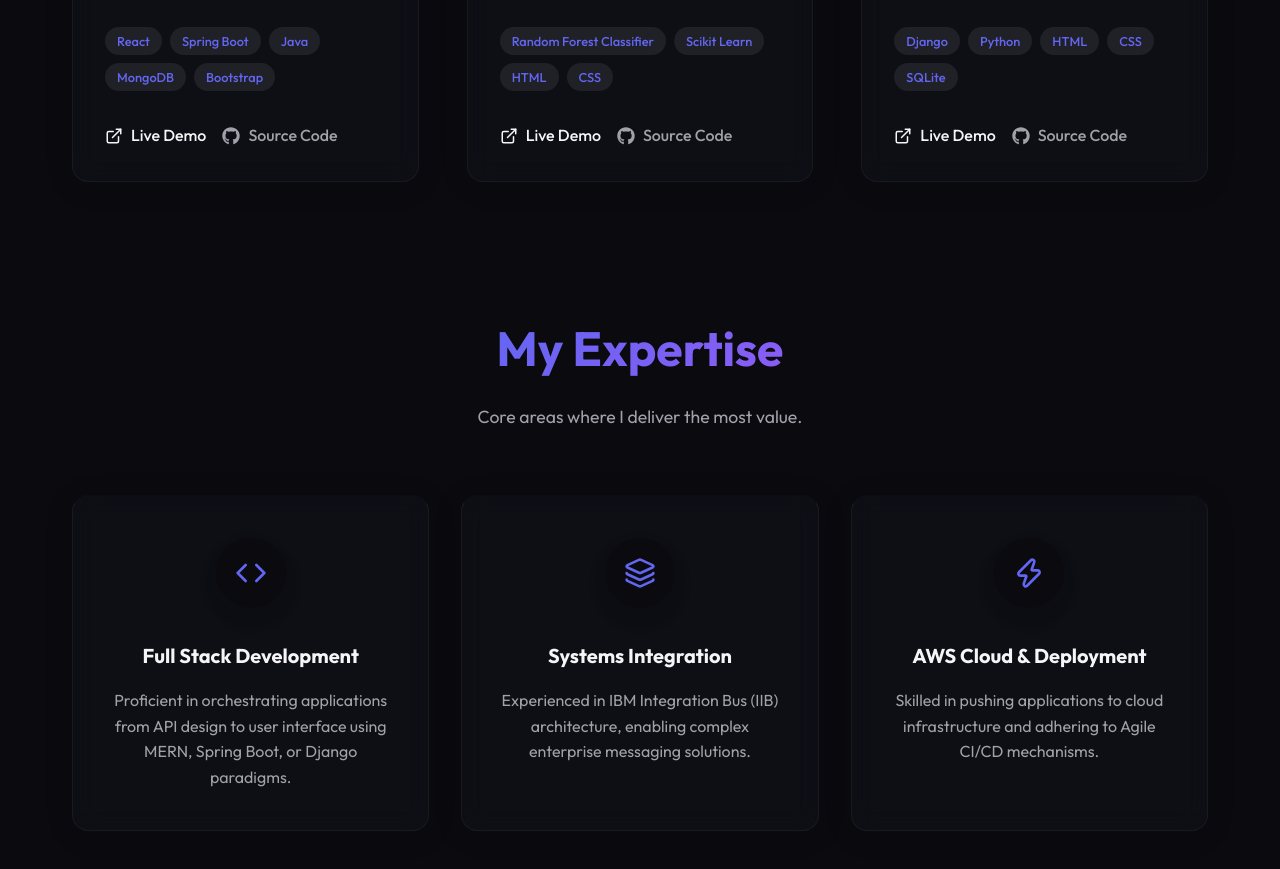
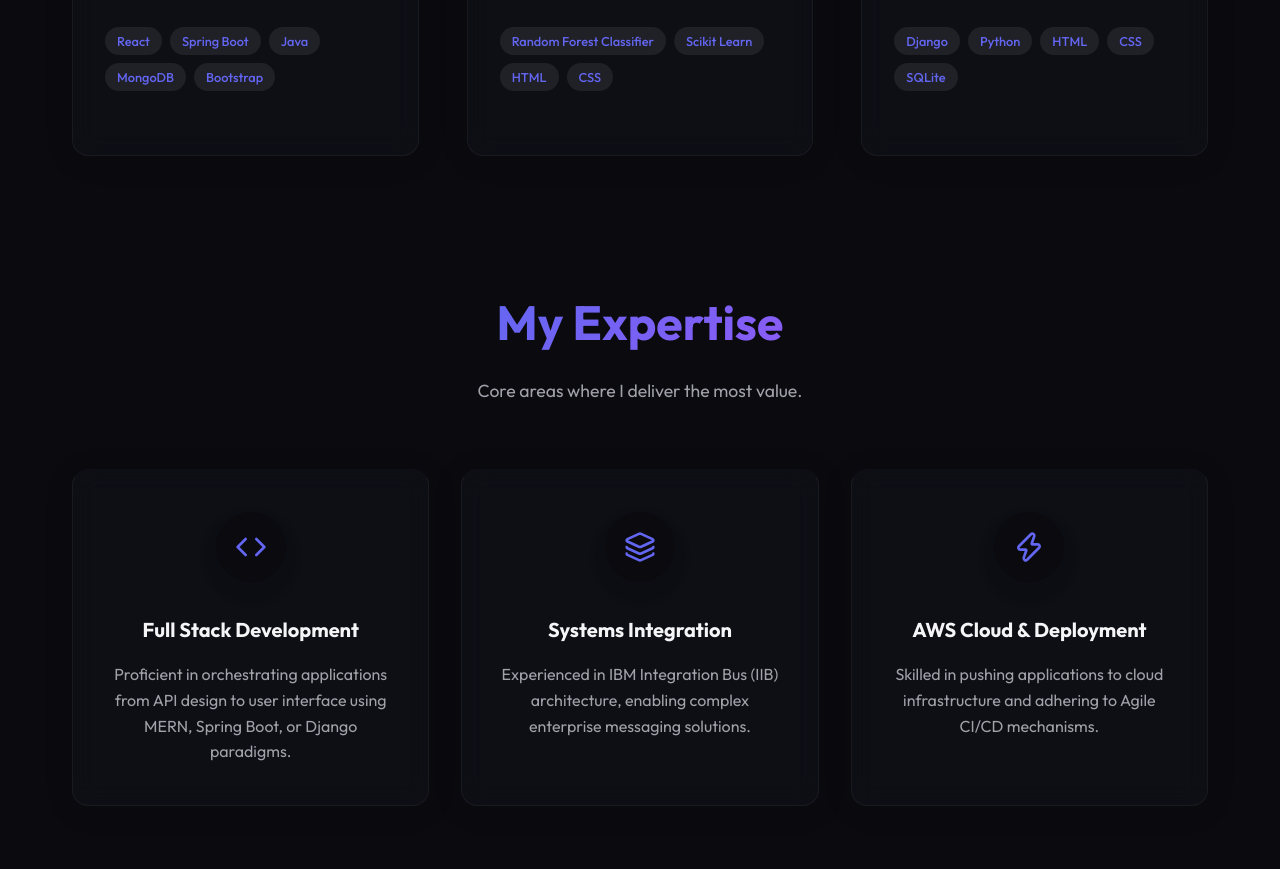
Before and after one commit to Bibin369/Bib_Portfolio, a React (Vite) app: page / in a window 1280 px wide. Shown: the part 6560-7429 px from the top of the page. Built offline with nearby package versions, Linux system fonts and the light colour scheme.

Commit message:
Remove project links

```diff
--- a/src/sections/Projects.jsx
+++ b/src/sections/Projects.jsx
@@ -2,8 +2,6 @@ import React from 'react';
 import SectionHeading from '../components/SectionHeading';
 import { portfolioData } from '../data/portfolioData';
 import { motion } from 'framer-motion';
-import { ExternalLink } from 'lucide-react';
-import { FaGithub } from 'react-icons/fa';
 
 export default function Projects() {
   const { projects } = portfolioData;
@@ -69,29 +67,6 @@ export default function Projects() {
                 ))}
               </div>
 
-              {/* Links */}
-              <div style={{ display: 'flex', gap: '1rem', marginTop: 'auto' }}>
-                <a href={project.liveDemo} target="_blank" rel="noreferrer" style={{
-                  display: 'flex',
-                  alignItems: 'center',
-                  gap: '0.5rem',
-                  color: 'var(--text-primary)',
-                  fontWeight: 500,
-                  transition: 'color 0.2s'
-                }} className="hover-link">
-                  <ExternalLink size={18} /> Live Demo
-                </a>
-                <a href={project.github} target="_blank" rel="noreferrer" style={{
-                  display: 'flex',
-                  alignItems: 'center',
-                  gap: '0.5rem',
-                  color: 'var(--text-secondary)',
-                  fontWeight: 500,
-                  transition: 'color 0.2s'
-                }} className="hover-link">
-                  <FaGithub size={18} /> Source Code
-                </a>
-              </div>
             </div>
 
             <style>{`
```
